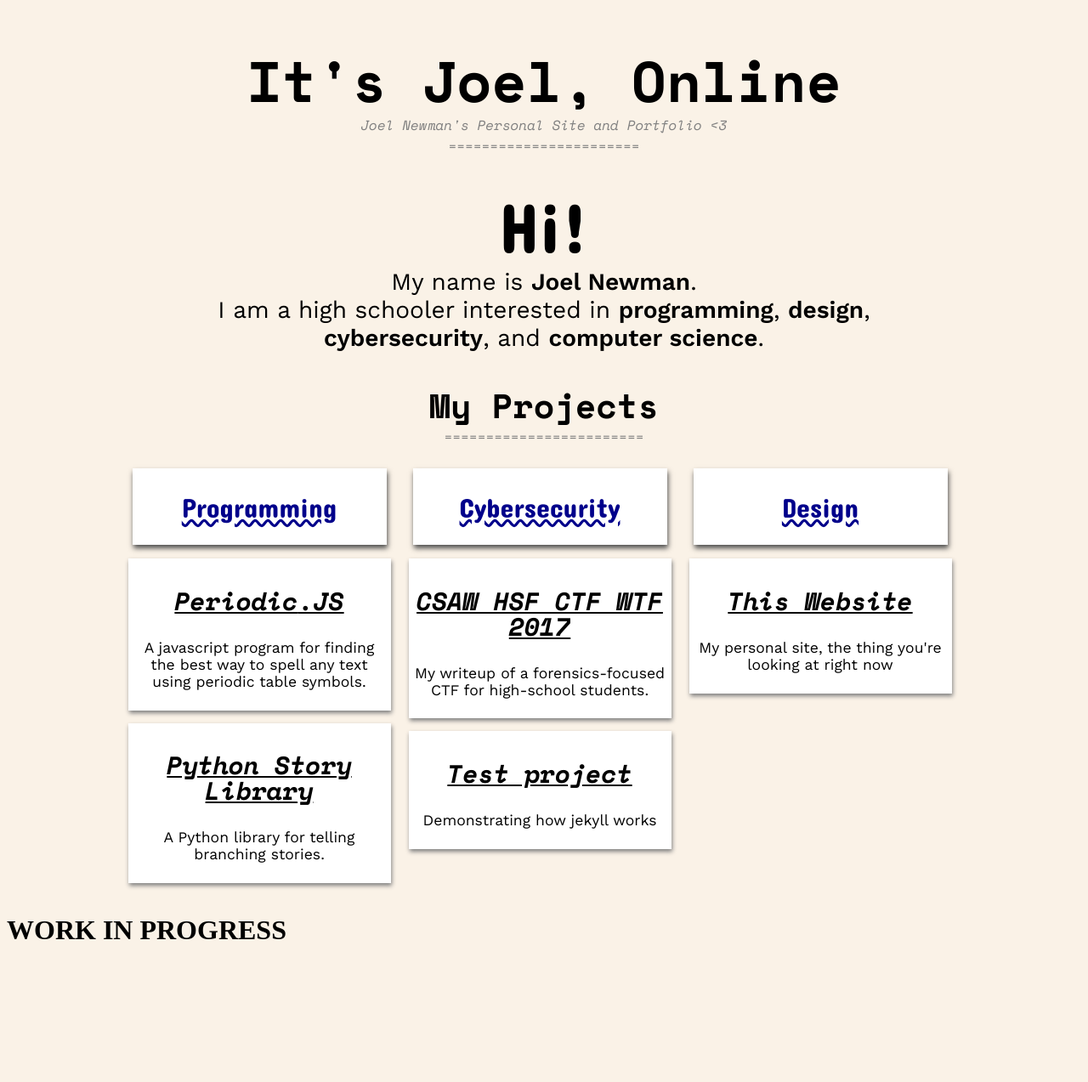
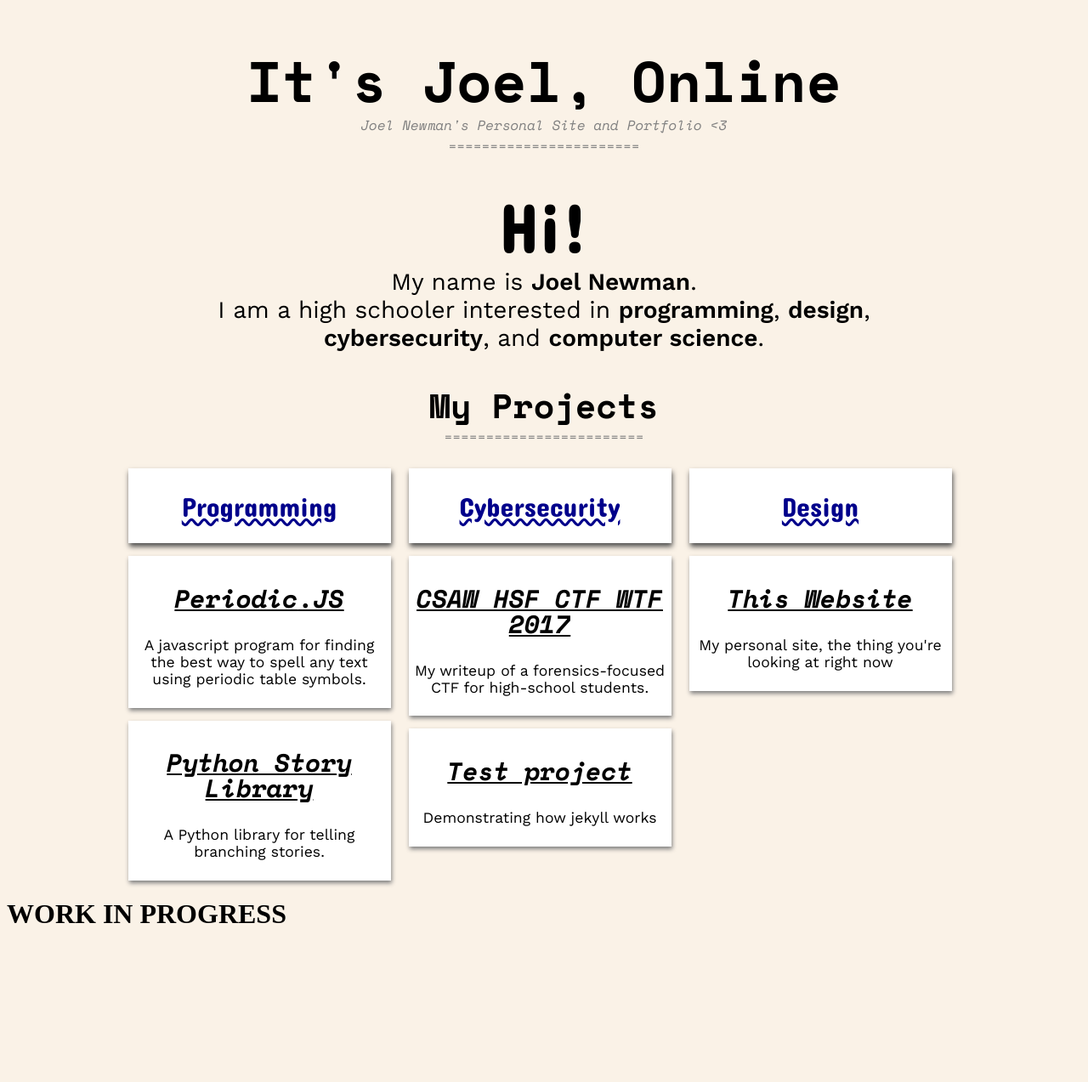
Before and after one commit to itsjoel/itsjoel.github.io, a Jekyll site: the page built from index.md, in a window 1280 px wide. Shown: the whole page at 85% size. Built offline with Jekyll 4.4.1, drawn with Linux system fonts in a browser that asks for light colours.

Commit message:
Made the column headers and the project cards have the same width Made the .project_list have 100% width, gave them both the same with *and* lr-padding, removed weird white border from .column-header

```diff
--- a/assets/style/home.scss
+++ b/assets/style/home.scss
@@ -10,6 +10,7 @@ $font_family_3: "Work Sans", sans-serif;
 $font_family_4: "Space Mono", fantasy;
 $background_color_1: white;
 $background_color_2: transparent;
+$card_padding: 6px;
 body {
 	padding-bottom: 130px;
 	transition: 0.25s;
@@ -67,8 +68,9 @@ body {
 	width: 90%;
 	padding-top: 2vw;
 	padding-bottom: 2vw;
+	padding-left: $card_padding;
+	padding-right: $card_padding;
 	margin: 0 auto;
-	border: 1px solid white;
 	box-shadow: 1.25px 4px 6px rgb(77, 77, 77);
 	transition: 0.2s;
 	text-decoration: underline;
@@ -85,17 +87,19 @@ body {
 }
 .project-list {
 	list-style:none;
-	padding-left:0;
+	width: 100%;
+	margin: auto;
+	padding-left: 0;
 }
 .project-card {
 	display: block;
 	text-align: center;
 	background-color: $background_color_1;
 	width: 90%;
-	margin: 0 auto;
+	margin: auto;
 	box-shadow: 1px 3px 5px gray;
 	margin-top: 15px;
-	padding: 6px;
+	padding: $card_padding;
 	transition: 0.2s;
 	h3 {
 		font-family: $font_family_1;
@@ -165,11 +169,12 @@ strong {
 		background-color: $background_color_2;
 		box-shadow: none;
 		border: none;
+		padding-left: 6px;
 		margin-bottom: -20px;
 	}
 	.project-card {
-		padding: 10px;
-		width: 85%;
+		padding: 6px;
+		width: 90%;
 		h3 {
 			font-size: 7vw;
 		}
```
